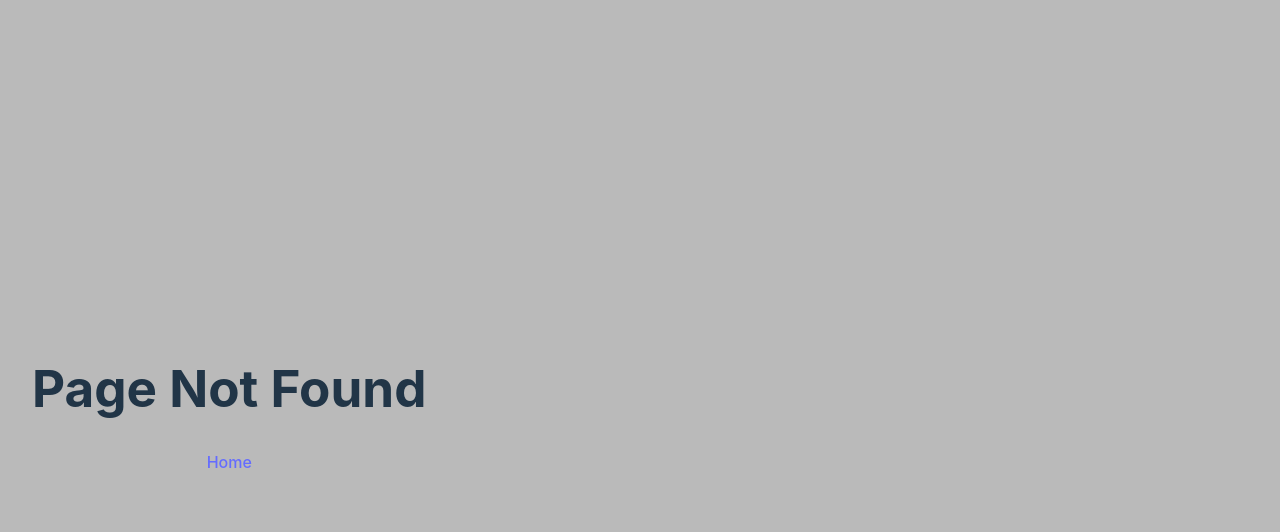
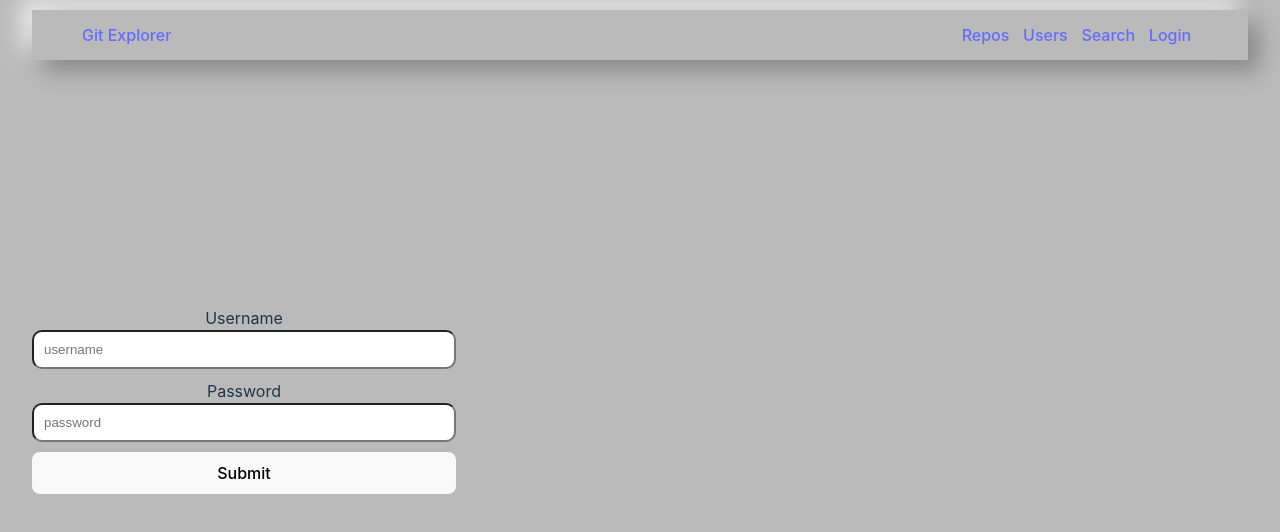
Before and after one commit to YeThura-424/git-explorer, a React (Create React App) app: page /login in a window 1280 px wide. Before the commit this address had no page. Shown: the top 532 px of the page. Built offline with nearby package versions, Linux system fonts and the light colour scheme.

Commit message:
route gurd and auth profile

```diff
--- a/src/App.js
+++ b/src/App.js
@@ -1,4 +1,4 @@
-import { Route, Routes } from "react-router-dom";
+import { Route, Routes, Navigate } from "react-router-dom";
 import Home from "./components/home";
 import About from "./components/about";
 import Users from "./components/users";
@@ -6,18 +6,39 @@ import NavBar from "./components/navbar";
 import NotFound from "./components/notFound";
 import UserProfile from "./components/userProfile";
 import SearchUser from "./components/searchUser";
+import Login from "./components/login";
+import AuthProfile from "./components/authProfile";
 import "./App.css";
+import { useState } from "react";
 
 function App() {
+  const [username, setUsername] = useState("");
+  const [isLogged, setIsLogged] = useState(false);
   return (
     <div className="App">
       <Routes>
-        <Route path="/" element={<NavBar />}>
+        <Route path="/" element={<NavBar isLogged={isLogged} />}>
           <Route exact path="/" element={<Home />} />
           <Route path="/about" element={<About />} />
           <Route path="/users" element={<Users />} />
           <Route path="/users/user/:username" element={<UserProfile />} />
           <Route path="/search" element={<SearchUser />} />
+          <Route
+            path="/login"
+            element={
+              <Login setIsLogged={setIsLogged} setUsername={setUsername} />
+            }
+          />
+          <Route
+            path="/auth-profile"
+            element={
+              isLogged ? (
+                <AuthProfile username={username} />
+              ) : (
+                <Navigate replace to="/login" />
+              )
+            }
+          />
         </Route>
         <Route path="*" element={<NotFound />} />
       </Routes>
--- a/src/components/login.js
+++ b/src/components/login.js
@@ -10,7 +10,7 @@ const Login = ({ setIsLogged, setUsername }) => {
   const navigate = useNavigate();
 
   const dummyUserObject = {
-    username: "Kolosafo",
+    username: "yethura-424",
     password: "12345",
   };
   const handleLogin = (e) => {
@@ -21,7 +21,7 @@ const Login = ({ setIsLogged, setUsername }) => {
     ) {
       setUsername(loginUsername);
       setIsLogged(true);
-      navigate("/authProfile");
+      navigate("/auth-profile");
     } else {
       setErrorMsg("Invalid Credentials");
     }
--- a/src/components/navbar.js
+++ b/src/components/navbar.js
@@ -2,7 +2,7 @@ import React from "react";
 import "./style.css";
 import { Link, Outlet } from "react-router-dom";
 
-const Navbar = () => {
+const Navbar = ({ isLogged }) => {
   return (
     <>
       <nav>
@@ -12,6 +12,9 @@ const Navbar = () => {
         <div className="link-cont">
           <Link to="/">Repos</Link>
           <Link to="/users">Users</Link>
+          <Link to="/search">Search</Link>
+          {isLogged && <Link to="/auth-profile">Profile</Link>}
+          {!isLogged && <Link to="/login">Login</Link>}
         </div>
       </nav>
       <Outlet />
```
